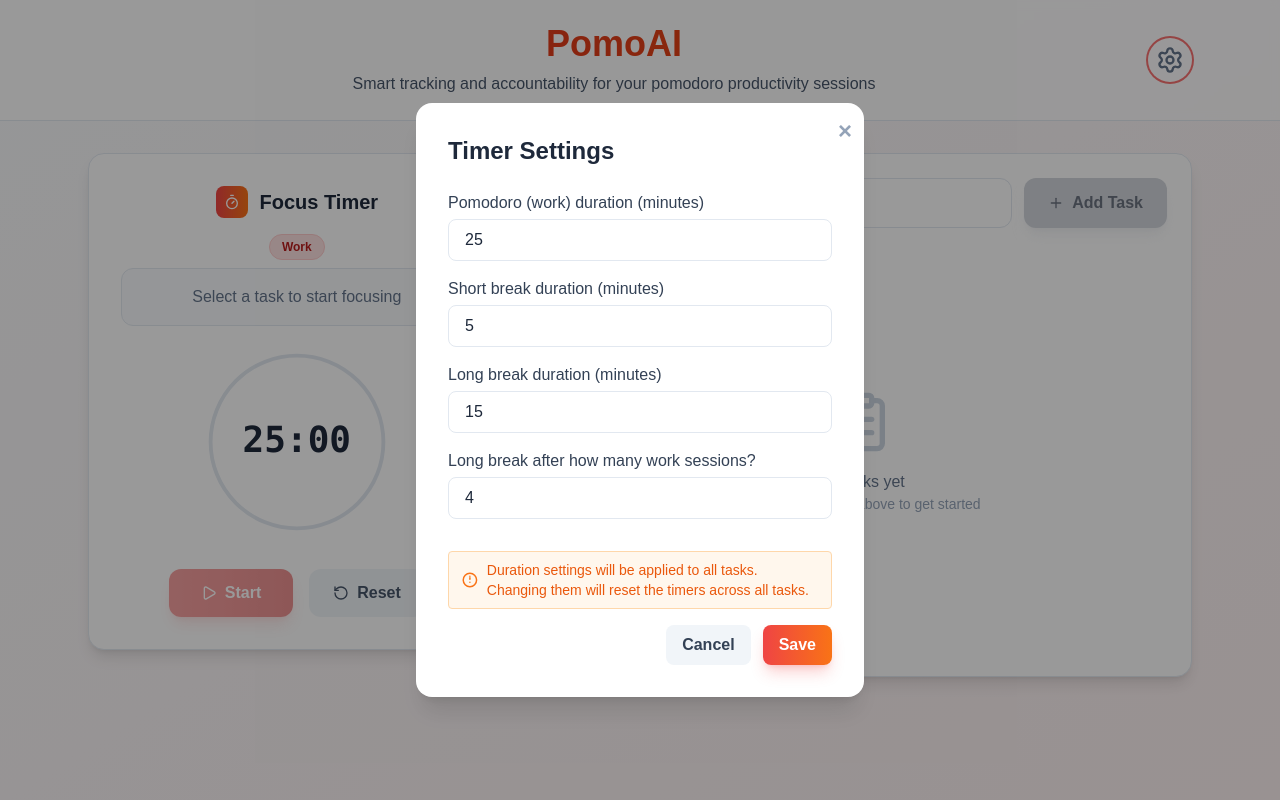
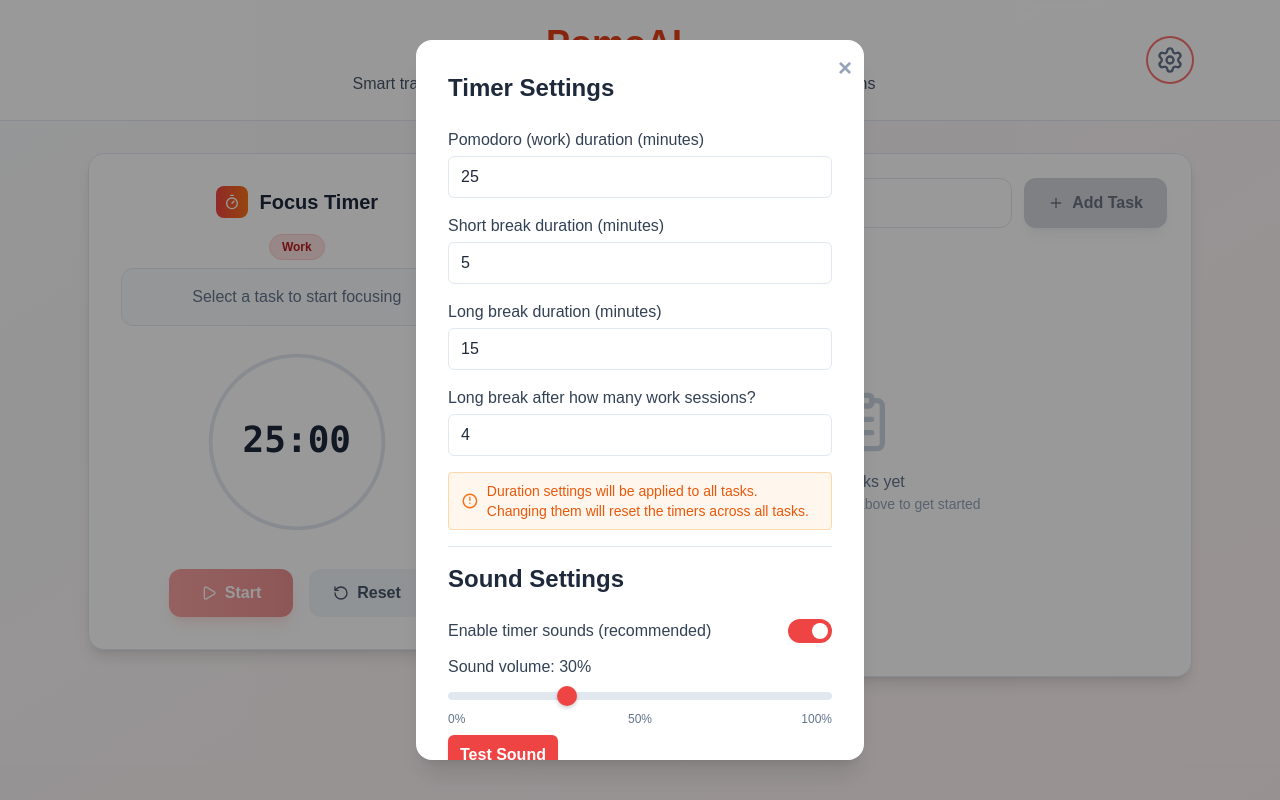
Before and after one commit to Ashaz-Ahmad/pomo-ai, a Next.js app: page / in a window 1280 px wide. Both pictures are taken after a click on the button "Open timer settings". Built offline with nearby package versions, Linux system fonts and the light colour scheme.

Commit message:
completed alarm sounds feature

```diff
--- a/components/PomodoroTimer.tsx
+++ b/components/PomodoroTimer.tsx
@@ -1,6 +1,67 @@
 import { useEffect, useState, useRef, useCallback } from 'react';
 import { Task } from '../types/task';
 import { Timer, Play, Pause, RotateCcw, SkipForward } from "lucide-react";
+
+// Shared AudioContext for all sounds
+let sharedAudioContext: AudioContext | null = null;
+function getAudioContext() {
+  if (!sharedAudioContext || sharedAudioContext.state === 'closed') {
+    const AudioContextClass = window.AudioContext || (window as unknown as { webkitAudioContext: typeof AudioContext }).webkitAudioContext;
+    sharedAudioContext = new AudioContextClass();
+  }
+  return sharedAudioContext;
+}
+
+const createTone = (frequency: number, duration: number, volume: number = 0.3) => {
+    const audioContext = getAudioContext();
+    const oscillator = audioContext.createOscillator();
+    const gainNode = audioContext.createGain();
+
+    oscillator.connect(gainNode);
+    gainNode.connect(audioContext.destination);
+
+    oscillator.frequency.setValueAtTime(frequency, audioContext.currentTime);
+    oscillator.type = 'sine';
+
+    gainNode.gain.setValueAtTime(0, audioContext.currentTime);
+    gainNode.gain.linearRampToValueAtTime(volume, audioContext.currentTime + 0.1);
+    gainNode.gain.exponentialRampToValueAtTime(0.01, audioContext.currentTime + duration);
+
+    oscillator.start(audioContext.currentTime);
+    oscillator.stop(audioContext.currentTime + duration);
+
+    return audioContext;
+};
+
+const playWorkCompletionSound = (volume: number = 0.3) => {
+    const frequencies = [523.25, 659.25, 783.99]; // C5, E5, G5 - ascending chord
+    const duration = 0.5;
+    const gap = 0.3;
+    const repeat = 6;
+    const repeatGap = 0.25;
+    for (let r = 0; r < repeat; r++) {
+        frequencies.forEach((freq, index) => {
+            setTimeout(() => {
+                createTone(freq, duration, volume);
+            }, r * ((frequencies.length * (duration + gap)) + repeatGap * 1000) + index * (duration + gap) * 1000);
+        });
+    }
+};
+
+const playBreakCompletionSound = (volume: number = 0.3) => {
+    const frequencies = [783.99, 659.25]; // G5, E5 - descending notes
+    const duration = 0.6;
+    const gap = 0.4;
+    const repeat = 6;
+    const repeatGap = 0.25;
+    for (let r = 0; r < repeat; r++) {
+        frequencies.forEach((freq, index) => {
+            setTimeout(() => {
+                createTone(freq, duration, volume);
+            }, r * ((frequencies.length * (duration + gap)) + repeatGap * 1000) + index * (duration + gap) * 1000);
+        });
+    }
+};
 
 export default function PomodoroTimer({
     task,
@@ -14,6 +75,8 @@ export default function PomodoroTimer({
     onModeChange,
     completedWorkSessions,
     setCompletedWorkSessions,
+    soundEnabled = true,
+    soundVolume = 0.3,
 }: {
     task: Task | null;
     incrementPomos: (id: string) => void;
@@ -26,6 +89,8 @@ export default function PomodoroTimer({
     onModeChange?: (mode: 'work' | 'shortBreak' | 'longBreak') => void;
     completedWorkSessions: number;
     setCompletedWorkSessions: React.Dispatch<React.SetStateAction<number>>;
+    soundEnabled?: boolean;
+    soundVolume?: number;
 }) {
     const [mode, setMode] = useState<'work' | 'shortBreak' | 'longBreak'>('work');
     const [secondsLeft, setSecondsLeft] = useState(workDuration);
@@ -79,6 +144,11 @@ export default function PomodoroTimer({
         if (!task) return;
 
         if (mode === 'work') {
+            // Play work completion sound
+            if (soundEnabled) {
+                playWorkCompletionSound(soundVolume);
+            }
+
             incrementPomos(task.id);
             const nextWorkSessions = completedWorkSessions + 1;
             if (nextWorkSessions % longBreakInterval === 0) {
@@ -92,12 +162,17 @@ export default function PomodoroTimer({
             }
             setRunning(false);
         } else {
+            // Play break completion sound
+            if (soundEnabled) {
+                playBreakCompletionSound(soundVolume);
+            }
+
             // End of break, return to work
             setMode('work');
             setSecondsLeft(workDuration);
             setRunning(false);
         }
-    }, [secondsLeft, running, mode, task, incrementPomos, completedWorkSessions, longBreakInterval, longBreakDuration, shortBreakDuration, workDuration, setCompletedWorkSessions]);
+    }, [secondsLeft, running, mode, task, incrementPomos, completedWorkSessions, longBreakInterval, longBreakDuration, shortBreakDuration, workDuration, setCompletedWorkSessions, soundEnabled, soundVolume]);
 
     // Persist timer progress for the current task - optimized to reduce localStorage writes
     useEffect(() => {
--- a/components/SettingsModal.tsx
+++ b/components/SettingsModal.tsx
@@ -1,4 +1,4 @@
-import React, { useState } from 'react';
+import React, { useState, useEffect } from 'react';
 
 interface SettingsModalProps {
   isOpen: boolean;
@@ -6,16 +6,60 @@ interface SettingsModalProps {
   initialShortBreak: number;
   initialLongBreak: number;
   initialLongBreakInterval: number;
+  initialSoundEnabled: boolean;
+  initialSoundVolume: number;
   onSave: (settings: {
     work: number;
     shortBreak: number;
     longBreak: number;
     longBreakInterval: number;
+    soundEnabled: boolean;
+    soundVolume: number;
   }) => void;
   onClose: () => void;
   disableSave?: boolean;
   mode?: 'work' | 'shortBreak' | 'longBreak';
 }
+
+// Shared AudioContext for all sounds
+let sharedAudioContext: AudioContext | null = null;
+function getAudioContext() {
+  if (!sharedAudioContext || sharedAudioContext.state === 'closed') {
+    const AudioContextClass = window.AudioContext || (window as unknown as { webkitAudioContext: typeof AudioContext }).webkitAudioContext;
+    sharedAudioContext = new AudioContextClass();
+  }
+  return sharedAudioContext;
+}
+
+const createTone = (frequency: number, duration: number, volume: number = 0.3) => {
+  const audioContext = getAudioContext();
+  const oscillator = audioContext.createOscillator();
+  const gainNode = audioContext.createGain();
+  oscillator.connect(gainNode);
+  gainNode.connect(audioContext.destination);
+  oscillator.frequency.setValueAtTime(frequency, audioContext.currentTime);
+  oscillator.type = 'sine';
+  gainNode.gain.setValueAtTime(0, audioContext.currentTime);
+  gainNode.gain.linearRampToValueAtTime(volume, audioContext.currentTime + 0.1);
+  gainNode.gain.exponentialRampToValueAtTime(0.01, audioContext.currentTime + duration);
+  oscillator.start(audioContext.currentTime);
+  oscillator.stop(audioContext.currentTime + duration);
+  return audioContext;
+};
+const playWorkCompletionSound = (volume: number = 0.3) => {
+  const frequencies = [523.25, 659.25, 783.99]; // C5, E5, G5 - ascending chord
+  const duration = 0.5;
+  const gap = 0.3;
+  const repeat = 6;
+  const repeatGap = 0.25;
+  for (let r = 0; r < repeat; r++) {
+    frequencies.forEach((freq, index) => {
+      setTimeout(() => {
+        createTone(freq, duration, volume);
+      }, r * ((frequencies.length * (duration + gap)) + repeatGap * 1000) + index * (duration + gap) * 1000);
+    });
+  }
+};
 
 const SettingsModal: React.FC<SettingsModalProps> = ({
   isOpen,
@@ -23,6 +67,8 @@ const SettingsModal: React.FC<SettingsModalProps> = ({
   initialShortBreak,
   initialLongBreak,
   initialLongBreakInterval,
+  initialSoundEnabled,
+  initialSoundVolume,
   onSave,
   onClose,
   disableSave,
@@ -32,6 +78,20 @@ const SettingsModal: React.FC<SettingsModalProps> = ({
   const [shortBreak, setShortBreak] = useState(initialShortBreak.toString());
   const [longBreak, setLongBreak] = useState(initialLongBreak.toString());
   const [longBreakInterval, setLongBreakInterval] = useState(initialLongBreakInterval.toString());
+  const [soundEnabled, setSoundEnabled] = useState(initialSoundEnabled);
+  const [soundVolume, setSoundVolume] = useState(initialSoundVolume);
+
+  // Reset state when modal opens with new props
+  useEffect(() => {
+    if (isOpen) {
+      setWork(initialWork.toString());
+      setShortBreak(initialShortBreak.toString());
+      setLongBreak(initialLongBreak.toString());
+      setLongBreakInterval(initialLongBreakInterval.toString());
+      setSoundEnabled(initialSoundEnabled);
+      setSoundVolume(initialSoundVolume);
+    }
+  }, [isOpen, initialWork, initialShortBreak, initialLongBreak, initialLongBreakInterval, initialSoundEnabled, initialSoundVolume]);
 
   const handleSave = () => {
     // Validate and convert to numbers
@@ -40,7 +100,14 @@ const SettingsModal: React.FC<SettingsModalProps> = ({
     const l = parseInt(longBreak, 10);
     const li = parseInt(longBreakInterval, 10);
     if (isNaN(w) || isNaN(s) || isNaN(l) || isNaN(li) || w < 1 || s < 1 || l < 1 || li < 1) return;
-    onSave({ work: w, shortBreak: s, longBreak: l, longBreakInterval: li });
+    onSave({
+      work: w,
+      shortBreak: s,
+      longBreak: l,
+      longBreakInterval: li,
+      soundEnabled,
+      soundVolume
+    });
   };
 
   if (!isOpen) return null;
@@ -52,15 +119,15 @@ const SettingsModal: React.FC<SettingsModalProps> = ({
 
   return (
     <div className="fixed inset-0 z-50 flex items-center justify-center bg-black bg-opacity-40">
-      <div className="bg-white rounded-2xl shadow-xl p-8 w-full max-w-md relative">
-        <h2 className="text-2xl font-bold mb-6 text-slate-800">Timer Settings</h2>
+      <div className="bg-white rounded-2xl shadow-xl p-4 sm:p-8 w-full max-w-md relative max-h-[90vh] overflow-y-auto">
+        <h2 className="text-lg sm:text-2xl font-bold mb-4 sm:mb-6 text-slate-800">Timer Settings</h2>
         <form
           onSubmit={e => {
             e.preventDefault();
             handleSave();
           }}
         >
-          <div className="space-y-4">
+          <div className="space-y-2 sm:space-y-4">
             <div>
               <label className="block text-slate-700 font-medium mb-1" htmlFor="work">Pomodoro (work) duration (minutes)</label>
               <input
@@ -70,7 +137,7 @@ const SettingsModal: React.FC<SettingsModalProps> = ({
                 pattern="[0-9]*"
                 minLength={1}
                 maxLength={3}
-                className="w-full px-4 py-2 rounded-lg border border-slate-200 focus:border-red-500 focus:ring-2 focus:ring-red-500/20 outline-none text-slate-800 placeholder-slate-500"
+                className="w-full px-3 py-2 rounded-md border border-slate-200 focus:border-red-500 focus:ring-2 focus:ring-red-500/20 outline-none text-slate-800 placeholder-slate-500"
                 value={work}
                 onChange={e => setWork(e.target.value.replace(/[^0-9]/g, ''))}
                 placeholder="25"
@@ -86,7 +153,7 @@ const SettingsModal: React.FC<SettingsModalProps> = ({
                 pattern="[0-9]*"
                 minLength={1}
                 maxLength={2}
-                className="w-full px-4 py-2 rounded-lg border border-slate-200 focus:border-red-500 focus:ring-2 focus:ring-red-500/20 outline-none text-slate-800 placeholder-slate-500"
+                className="w-full px-3 py-2 rounded-md border border-slate-200 focus:border-red-500 focus:ring-2 focus:ring-red-500/20 outline-none text-slate-800 placeholder-slate-500"
                 value={shortBreak}
                 onChange={e => setShortBreak(e.target.value.replace(/[^0-9]/g, ''))}
                 placeholder="5"
@@ -102,7 +169,7 @@ const SettingsModal: React.FC<SettingsModalProps> = ({
                 pattern="[0-9]*"
                 minLength={1}
                 maxLength={2}
-                className="w-full px-4 py-2 rounded-lg border border-slate-200 focus:border-red-500 focus:ring-2 focus:ring-red-500/20 outline-none text-slate-800 placeholder-slate-500"
+                className="w-full px-3 py-2 rounded-md border border-slate-200 focus:border-red-500 focus:ring-2 focus:ring-red-500/20 outline-none text-slate-800 placeholder-slate-500"
                 value={longBreak}
                 onChange={e => setLongBreak(e.target.value.replace(/[^0-9]/g, ''))}
                 placeholder="15"
@@ -118,30 +185,83 @@ const SettingsModal: React.FC<SettingsModalProps> = ({
                 pattern="[0-9]*"
                 minLength={1}
                 maxLength={2}
-                className="w-full px-4 py-2 rounded-lg border border-slate-200 focus:border-red-500 focus:ring-2 focus:ring-red-500/20 outline-none text-slate-800 placeholder-slate-500"
+                className="w-full px-3 py-2 rounded-md border border-slate-200 focus:border-red-500 focus:ring-2 focus:ring-red-500/20 outline-none text-slate-800 placeholder-slate-500"
                 value={longBreakInterval}
                 onChange={e => setLongBreakInterval(e.target.value.replace(/[^0-9]/g, ''))}
                 placeholder="4"
                 required
               />
             </div>
-          </div>
-          <div className="flex flex-col justify-end gap-2 mt-8">
-            <div className="text-sm text-orange-600 bg-orange-50 border border-orange-200 rounded px-3 py-2 mb-2 flex items-center gap-2">
-              <svg className="w-8 h-8 text-orange-500" fill="none" stroke="currentColor" strokeWidth="2" viewBox="0 0 24 24"><path strokeLinecap="round" strokeLinejoin="round" d="M12 9v2m0 4h.01M21 12A9 9 0 1 1 3 12a9 9 0 0 1 18 0ZM12 7v.01"/></svg>
+            <div className="text-sm text-orange-600 bg-orange-50 border border-orange-200 rounded px-3 py-2 flex items-center gap-2">
+              <svg className="w-6 h-6 sm:w-8 sm:h-8 text-orange-500" fill="none" stroke="currentColor" strokeWidth="2" viewBox="0 0 24 24"><path strokeLinecap="round" strokeLinejoin="round" d="M12 9v2m0 4h.01M21 12A9 9 0 1 1 3 12a9 9 0 0 1 18 0ZM12 7v.01"/></svg>
               Duration settings will be applied to all tasks. Changing them will reset the timers across all tasks.
             </div>
-            <div className="flex justify-end gap-3">
+            {/* Sound Settings section follows */}
+            <div className="border-t border-slate-200 pt-2 sm:pt-4 mt-2 sm:mt-4">
+              <h3 className="text-lg sm:text-2xl font-bold mb-2 sm:mb-6 text-slate-800">Sound Settings</h3>
+              <div className="flex items-center justify-between mb-2 sm:mb-3">
+                <label className="text-slate-700 font-medium" htmlFor="soundEnabled">
+                  Enable timer sounds (recommended)
+                </label>
+                <button
+                  type="button"
+                  className={`relative inline-flex h-6 w-11 items-center rounded-full transition-colors focus:outline-none focus:ring-2 focus:ring-red-500/20 ${
+                    soundEnabled ? 'bg-red-500' : 'bg-slate-300'
+                  }`}
+                  onClick={() => setSoundEnabled(!soundEnabled)}
+                  aria-label={soundEnabled ? 'Disable sounds' : 'Enable sounds'}
+                >
+                  <span
+                    className={`inline-block h-4 w-4 transform rounded-full bg-white transition-transform ${
+                      soundEnabled ? 'translate-x-6' : 'translate-x-1'
+                    }`}
+                  />
+                </button>
+              </div>
+              {soundEnabled && (
+                <div>
+                  <label className="block text-slate-700 font-medium mb-1" htmlFor="soundVolume">
+                    Sound volume: {Math.round(soundVolume * 100)}%
+                  </label>
+                  <input
+                    id="soundVolume"
+                    type="range"
+                    min="0"
+                    max="1"
+                    step="0.1"
+                    className="w-full h-2 bg-slate-200 rounded-lg appearance-none cursor-pointer slider"
+                    value={soundVolume}
+                    onChange={e => setSoundVolume(parseFloat(e.target.value))}
+                  />
+                  <div className="grid grid-cols-3 text-xs text-slate-500 mt-1">
+                    <span className="text-left">0%</span>
+                    <span className="text-center">50%</span>
+                    <span className="text-right">100%</span>
+                  </div>
+                  {/* Test Sound Button */}
+                  <button
+                    type="button"
+                    className="mt-2 px-3 py-2 rounded-md bg-red-500 hover:bg-red-600 text-white font-semibold shadow"
+                    onClick={() => playWorkCompletionSound(soundVolume)}
+                  >
+                    Test Sound
+                  </button>
+                </div>
+              )}
+            </div>
+          </div>
+          <div className="flex flex-col justify-end gap-2 mt-4 sm:mt-8">
+            <div className="flex justify-end gap-2 sm:gap-3">
               <button
                 type="button"
-                className="px-4 py-2 rounded-lg bg-slate-100 text-slate-700 font-semibold hover:bg-slate-200"
+                className="px-3 py-2 rounded-md bg-slate-100 text-slate-700 font-semibold hover:bg-slate-200"
                 onClick={onClose}
               >
                 Cancel
               </button>
               <button
                 type="submit"
-                className={`px-4 py-2 rounded-lg text-white font-semibold shadow-lg disabled:opacity-60 disabled:cursor-not-allowed ${saveButtonColor}`}
+                className={`px-3 py-2 rounded-md text-white font-semibold shadow-lg disabled:opacity-60 disabled:cursor-not-allowed ${saveButtonColor}`}
                 disabled={disableSave}
                 title={disableSave ? 'Pause the timer to save settings.' : undefined}
               >
@@ -156,7 +276,7 @@ const SettingsModal: React.FC<SettingsModalProps> = ({
           </div>
         </form>
         <button
-          className="absolute top-3 right-3 text-slate-400 hover:text-red-500 text-2xl font-bold focus:outline-none"
+          className="absolute top-2 right-2 sm:top-3 sm:right-3 text-slate-400 hover:text-red-500 text-2xl font-bold focus:outline-none"
           onClick={onClose}
           aria-label="Close settings"
         >
--- a/pages/index.tsx
+++ b/pages/index.tsx
@@ -13,6 +13,8 @@ const DEFAULT_SETTINGS = {
   shortBreak: 5,
   longBreak: 15,
   longBreakInterval: 4,
+  soundEnabled: true,
+  soundVolume: 0.3,
 };
 
 export default function Home() {
@@ -242,6 +244,8 @@ export default function Home() {
                   onModeChange={setTimerMode}
                   completedWorkSessions={completedWorkSessions}
                   setCompletedWorkSessions={setCompletedWorkSessions}
+                  soundEnabled={settings.soundEnabled}
+                  soundVolume={settings.soundVolume}
                 />
               </div>
               {/* Tasks section */}
@@ -268,6 +272,8 @@ export default function Home() {
         initialShortBreak={settings.shortBreak}
         initialLongBreak={settings.longBreak}
         initialLongBreakInterval={settings.longBreakInterval}
+        initialSoundEnabled={settings.soundEnabled}
+        initialSoundVolume={settings.soundVolume}
         mode={timerMode}
         onSave={newSettings => {
           // Update all unstarted tasks to use new work session length
@@ -276,7 +282,7 @@ export default function Home() {
           ));
           setSettings(newSettings);
           setSettingsOpen(false);
-          toast.success('Session settings successfully updated.');
+          toast.success('Settings successfully updated.');
         }}
         onClose={() => setSettingsOpen(false)}
         disableSave={timerRunning}
--- a/styles/globals.css
+++ b/styles/globals.css
@@ -20,3 +20,37 @@ body {
   background: linear-gradient(to bottom right, #f8fafc 0%, #f87171 100%);
   background-attachment: fixed;
 }
+
+/* Custom slider styles */
+.slider::-webkit-slider-thumb {
+  appearance: none;
+  height: 20px;
+  width: 20px;
+  border-radius: 50%;
+  background: #ef4444;
+  cursor: pointer;
+  box-shadow: 0 2px 4px rgba(0, 0, 0, 0.2);
+}
+
+.slider::-moz-range-thumb {
+  height: 20px;
+  width: 20px;
+  border-radius: 50%;
+  background: #ef4444;
+  cursor: pointer;
+  border: none;
+  box-shadow: 0 2px 4px rgba(0, 0, 0, 0.2);
+}
+
+.slider::-webkit-slider-track {
+  background: #e2e8f0;
+  border-radius: 8px;
+  height: 8px;
+}
+
+.slider::-moz-range-track {
+  background: #e2e8f0;
+  border-radius: 8px;
+  height: 8px;
+  border: none;
+}
```
